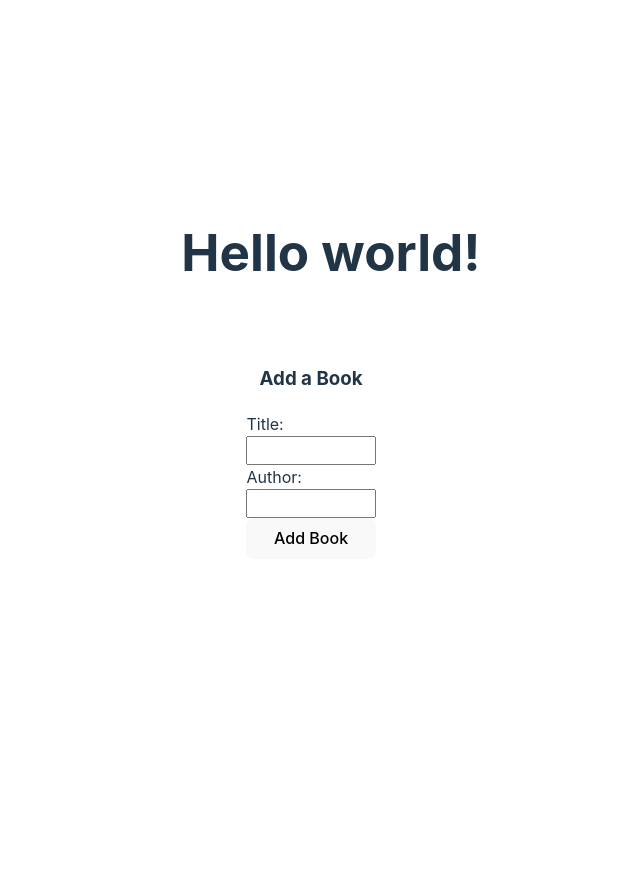
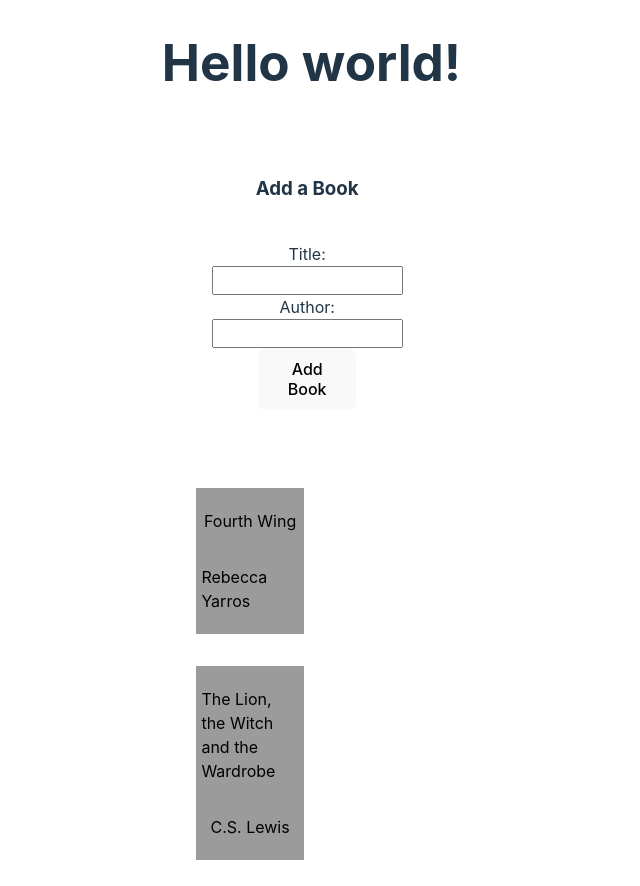
Before and after one commit to craigbwagner/controlled-forms-in-react-lab, a React (Vite) app: page / in a window 1280 px wide. Shown: the whole page, without its empty margins (309-949 px from the left). Before the commit the page ends 800 px from the top, so only its background shows below. Built offline with nearby package versions, Linux system fonts and the light colour scheme.

Commit message:
move book cards into bookCardsDiv

```diff
--- a/src/components/Bookshelf.jsx
+++ b/src/components/Bookshelf.jsx
@@ -24,7 +24,10 @@ function Bookshelf() {
 		<div className='bookshelfDiv'>
 			<div className='formDiv'>
 				<h3>Add a Book</h3>
-				<form onSubmit={handleSubmit}>
+				<form
+					onSubmit={handleSubmit}
+					className='formDiv'
+				>
 					<label htmlFor='title'>Title: </label>
 					<input
 						type='text'
@@ -44,7 +47,17 @@ function Bookshelf() {
 					<button type='submit'>Add Book</button>
 				</form>
 			</div>
-			<div className='bookCardsDiv'>{/* Book cards will display here */}</div>
+			<div className='bookCardsDiv'>
+				{books.map((book, idx) => (
+					<div
+						key={idx}
+						className='bookCard'
+					>
+						<p>{book.title}</p>
+						<p>{book.author}</p>
+					</div>
+				))}
+			</div>
 		</div>
   );
 }
```
